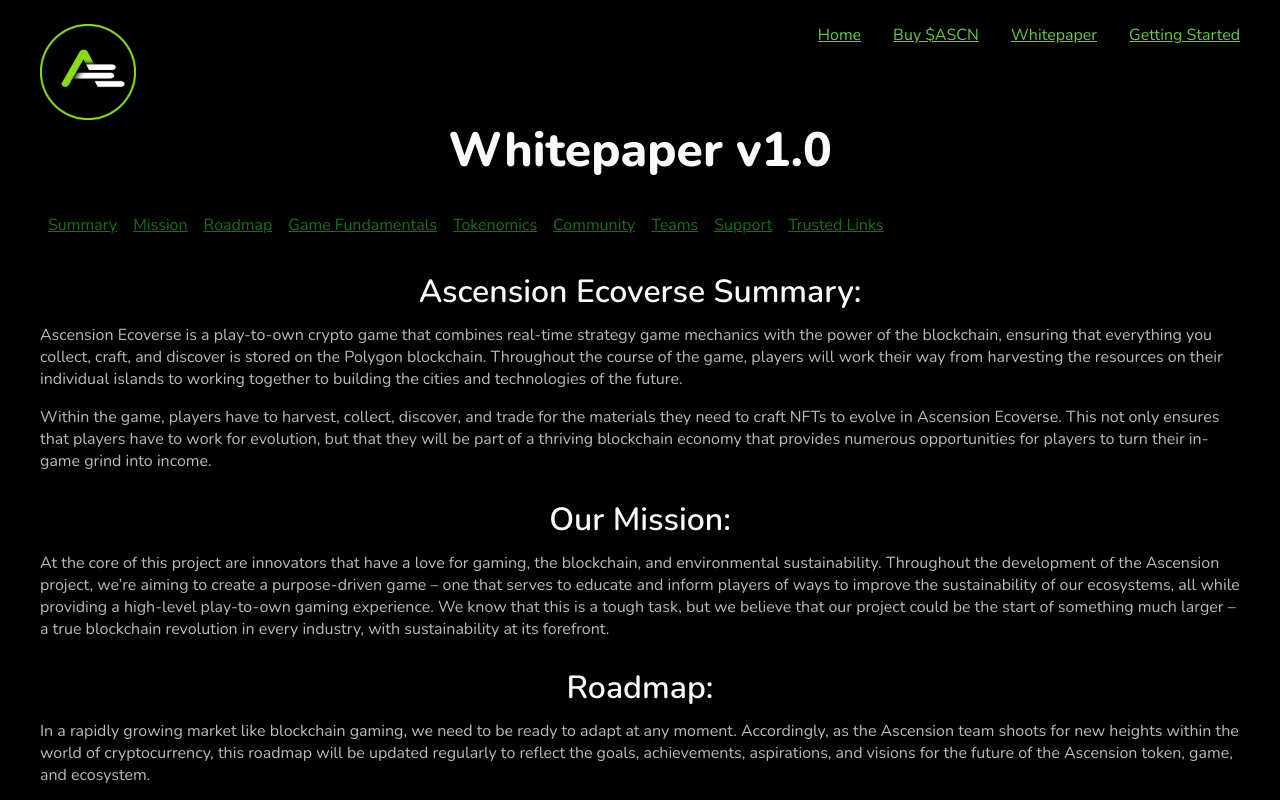
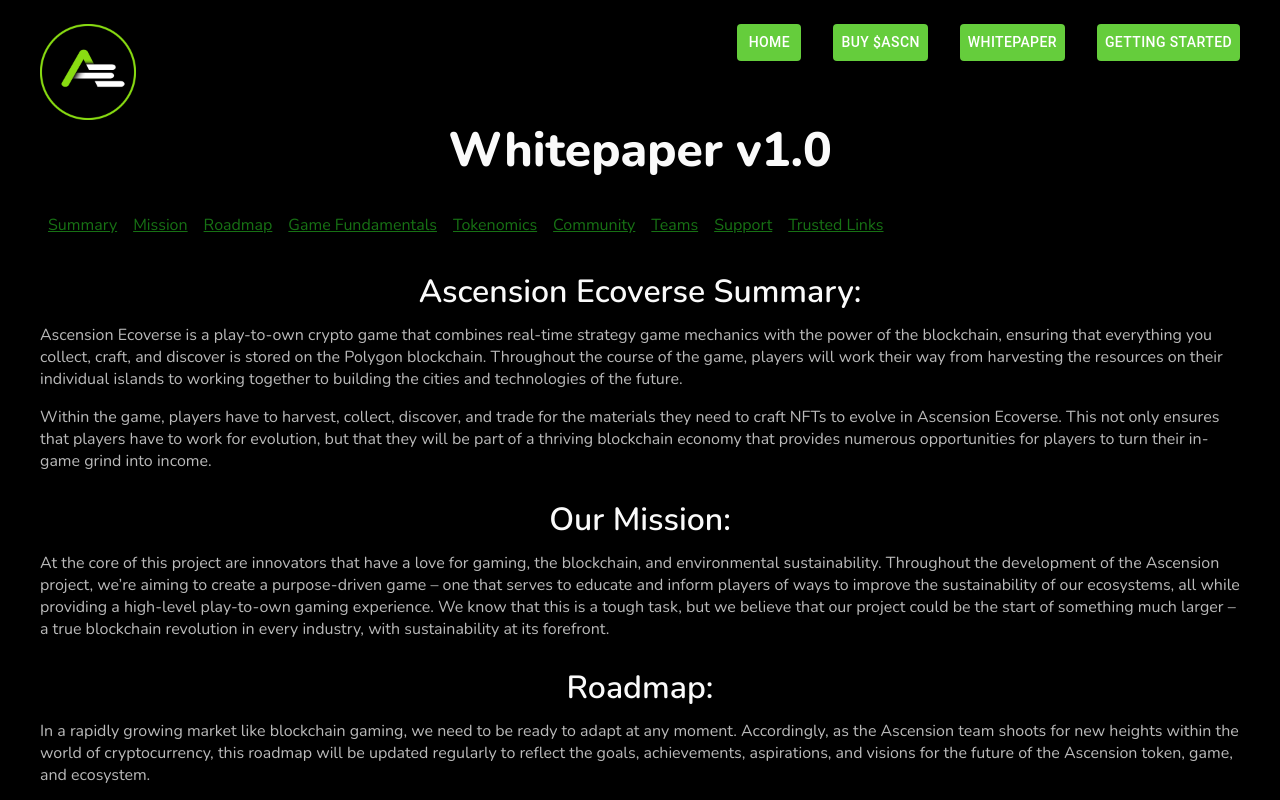
Before and after one commit to nquintan-catalyst/ascensionx, a React (Create React App) app: page /ascensionx/whitepaper in a window 1280 px wide. Shown: the top 800 px of the page. Built offline with nearby package versions, Linux system fonts and the light colour scheme.

Commit message:
Updated Links from <a> to <button>

```diff
--- a/src/components/Menu.tsx
+++ b/src/components/Menu.tsx
@@ -1,7 +1,13 @@
+import Button from "@mui/material/Button";
+
 const Menu: React.FC = () => {
   return (
     <nav className="menu">
-      <li className="menu__item">
+      <Button href="/ascensionx">Home</Button>
+      <Button href="/ascensionx/buy">Buy $ASCN</Button>
+      <Button href="/ascensionx/whitepaper">Whitepaper</Button>
+      <Button href="/ascensionx/gettingStarted">Getting Started</Button>
+      {/*<li className="menu__item">
         <a href="/ascensionx">Home</a>
       </li>
       <li className="menu__item">
@@ -12,7 +18,7 @@ const Menu: React.FC = () => {
       </li>
       <li className="menu__item">
         <a href="/ascensionx/gettingStarted">Getting Started</a>
-      </li>
+      </li>*/}
     </nav>
   );
 };
--- a/src/index.css
+++ b/src/index.css
@@ -168,6 +168,11 @@ img {
   -ms-flex-wrap: wrap;
       flex-wrap: wrap;
   gap: 32px;
+}
+
+.menu a {
+  background-color: #65cd3c;
+  color: white;
 }
 
 .contentContainer--right {
--- a/src/index.scss
+++ b/src/index.scss
@@ -156,6 +156,10 @@ img {
   display: flex;
   flex-wrap: wrap;
   gap: 32px;
+  a {
+    background-color: $color-primary;
+    color: white;
+  }
 }
 
 .contentContainer--right {
```
Also changed, not shown: 1 other file (tests, documents, lock files or other folders).
